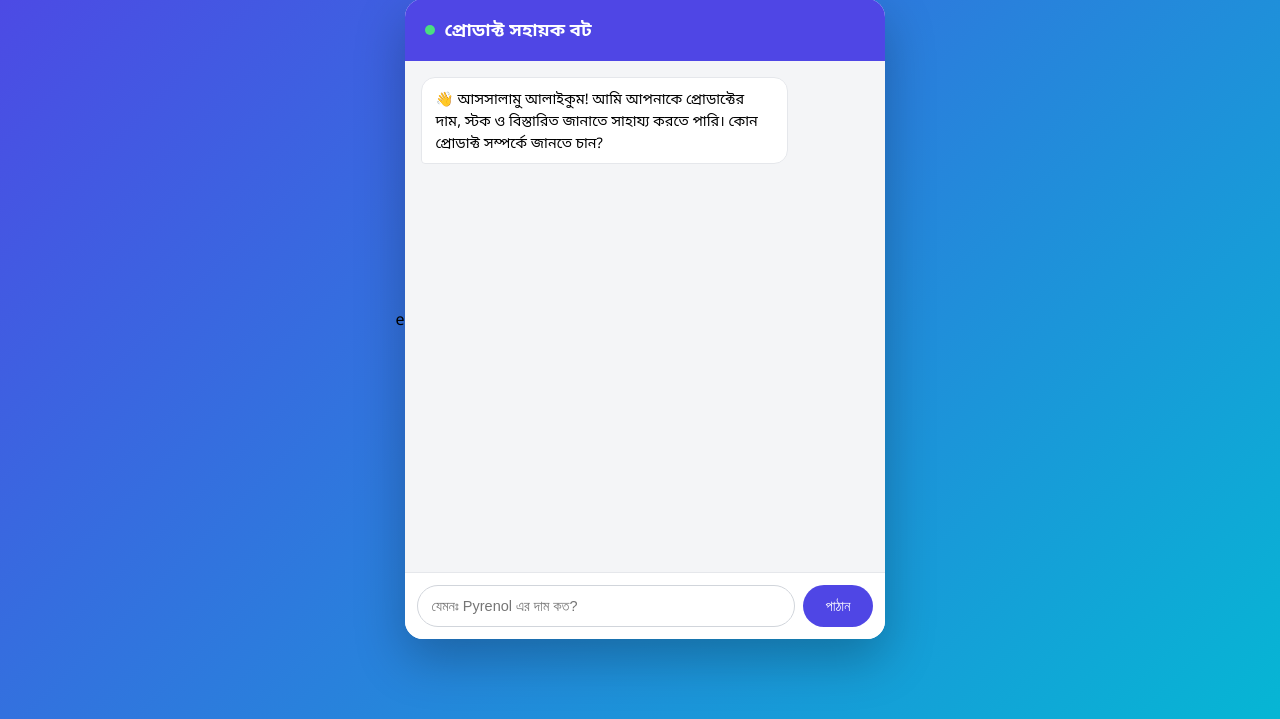
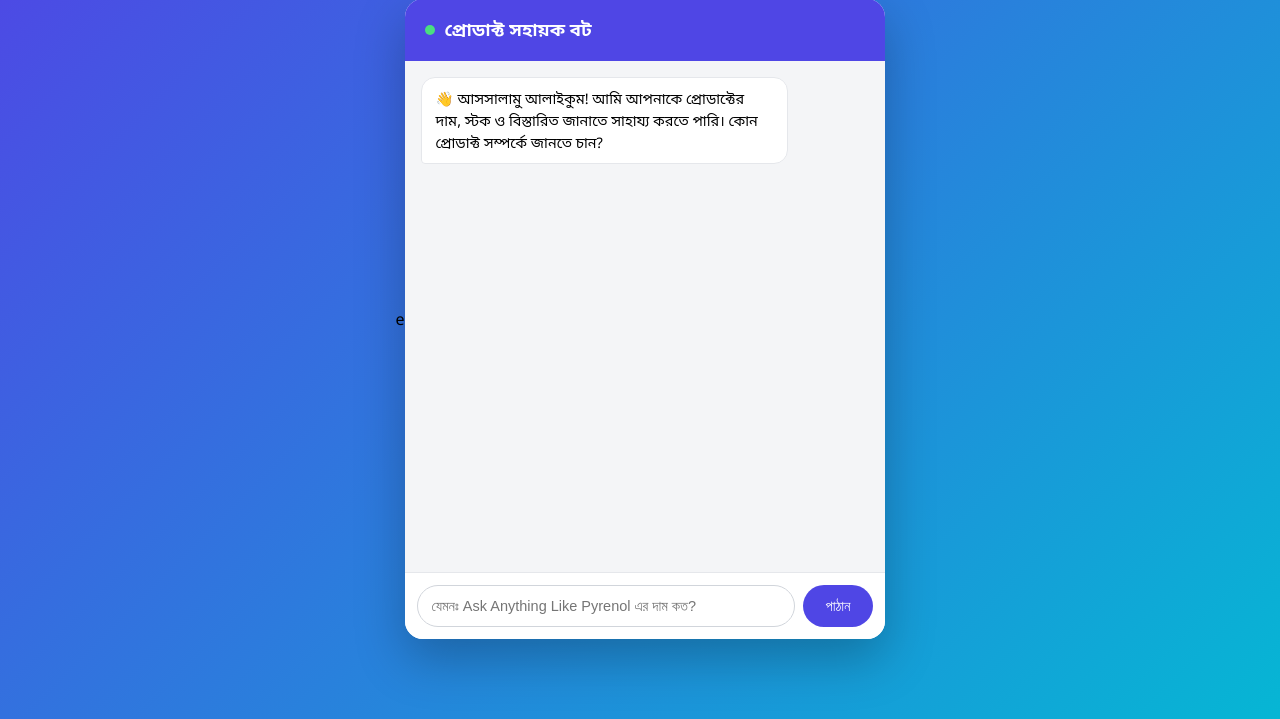
Before and after one commit to mdfakrulislam1990-cmyk/dpl_product-chatbot-Public, a Flask app: page / in a window 1280 px wide. Shown: the part 81-800 px from the top of the page. Run offline with Flask 3, Linux system fonts and the light colour scheme; parts of the project's set-up code (start-up, migrations or seed data) failed here and were passed over.

Commit message:
Update input placeholder text for user query

```diff
--- a/templates/index.html
+++ b/templates/index.html
@@ -105,7 +105,7 @@ e<!DOCTYPE html>
   </div>
   <div class="typing" id="typing" style="display:none;">বট লিখছে...</div>
   <div class="chat-input">
-    <input type="text" id="userInput" placeholder="যেমনঃ Pyrenol এর দাম কত?" onkeydown="if(event.key==='Enter') sendMessage();">
+    <input type="text" id="userInput" placeholder="যেমনঃ Ask Anything Like Pyrenol এর দাম কত?" onkeydown="if(event.key==='Enter') sendMessage();">
     <button onclick="sendMessage()">পাঠান</button>
   </div>
 </div>
```
